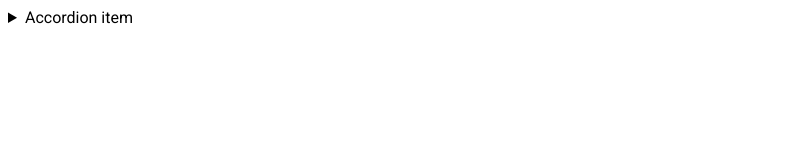
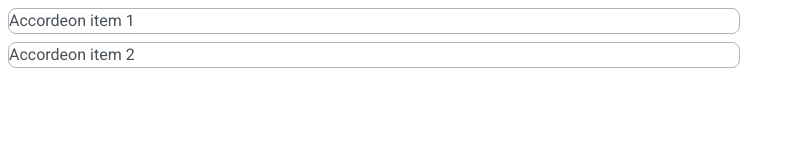
Before and after one commit to js-tasks-ru/htmlcss-20210114_dm-sudin, a website: page 03-lection1/02-accordion/index.html in a window 1280 px wide. Shown: the whole page, without its empty margins (0-795 px from the left). Drawn offline with Linux system fonts and the light colour scheme.

Commit message:
add solution for 3-module 2-task (accordeon)

```diff
--- a/03-lection1/02-accordion/accordion.css
+++ b/03-lection1/02-accordion/accordion.css
@@ -1 +1,32 @@
 /* Стилизация аккордеона */
+/* * {
+border: thin solid red;
+} */
+.accordeon-item {
+    border: 1px solid #ACB5BD;
+    border-radius: 8px;
+    width: 730px;
+    background-color: #fff;
+    color: #495057;
+    font-size: 16px;
+    font-weight: 400;
+    line-height: 24px;
+    margin-bottom: 8px;
+}
+
+.accordeon-item:last-child {
+    margin-bottom: 0;
+}
+
+.accordeon-item__summary {
+    display: inline;
+}
+
+.accordeon-item__summary::-webkit-details-marker {
+    display: none;
+}
+
+.accordeon-item__text{
+    width: 650px;
+    padding-left: 30px;
+}
--- a/03-lection1/02-accordion/index.html
+++ b/03-lection1/02-accordion/index.html
@@ -6,12 +6,21 @@
         <link rel="stylesheet" href="./accordion.css">
     </head>
     <body>
-        <details>
-            <summary>
-                Accordion item
+        <details class="accordeon-item">
+            <summary class="accordeon-item__summary">
+                Accordeon item 1
             </summary>
-            <p>
-                Hidden content
+            <p class="accordeon-item__text">
+                Amet minim mollit non deserunt ullamco est sit aliqua dolor do amet sint. Velit officia consequat duis enim velit mollit. Exercitation veniam consequat sunt nostrud amet.
+            </p>
+        </details>
+
+        <details class="accordeon-item">
+            <summary class="accordeon-item__summary">
+                Accordeon item 2
+            </summary>
+            <p class="accordeon-item__text">
+                Lorem ipsum dolor sit amet, consectetur adipisicing elit. Delectus eius nostrum optio, fugit rem non? Officia molestiae nihil totam, provident architecto, nemo delectus quasi eum pariatur reprehenderit distinctio incidunt aliquam eaque saepe quos dolore exercitationem vero animi at adipisci fuga corrupti, quam nesciunt! In ducimus asperiores quidem, nesciunt laborum dolorum.
             </p>
         </details>
     </body>
```
